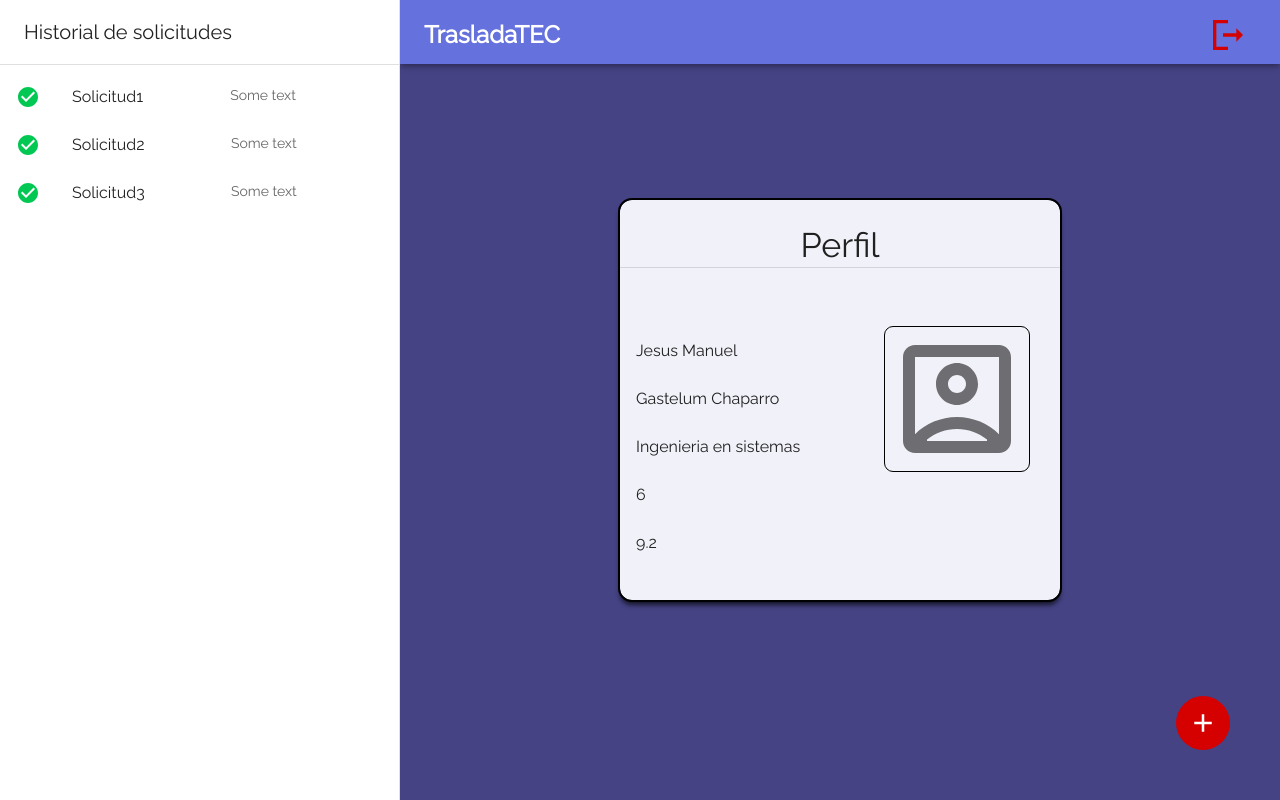
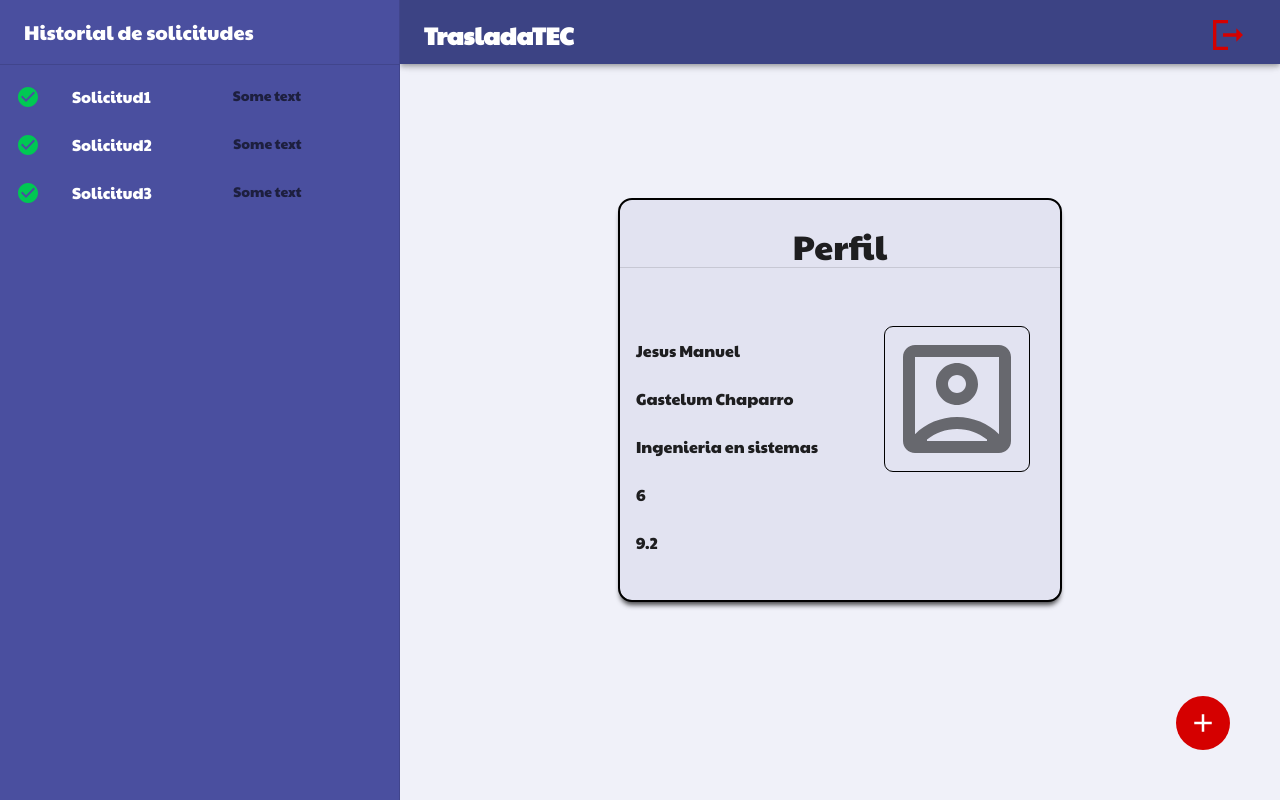
Before and after one commit to JesugG17/TrasladaTEC, a React (Vite) app in the folder frontend/: page /estudiante in a window 1280 px wide. Built offline with nearby package versions, Linux system fonts and the light colour scheme.

Commit message:
refactor: colores cambiados en toda la aplicacion

```diff
--- a/frontend/src/Auth/pages/LoginPage.jsx
+++ b/frontend/src/Auth/pages/LoginPage.jsx
@@ -34,7 +34,7 @@ export const LoginPage = () => {
       direction='column'
       justifyContent='center'
       alignItems='center'
-      sx={{minHeight: '100vh', backgroundColor: 'primary.main', padding: 4}}
+      sx={{minHeight: '100vh', backgroundColor: 'primary.light', padding: 4}}
     >
       <Grid
         item
--- a/frontend/src/theme/theme.js
+++ b/frontend/src/theme/theme.js
@@ -4,11 +4,14 @@ import { green, red, yellow } from '@mui/material/colors';
 export const theme = createTheme({
     palette: {
         primary: {
-            main: '#6571DD'
+            // main: '#6571DD'
+            main: '#3C4384',
+            light: '#4A4F9F'
         },
         secondary: {
-            main: '#F1F1F9'
-            // main: '#a0bbded9'
+            // main: '#F1F1F9'
+            main: '#E2E3F1',
+            light: '#F0F1F9'
         },
         error: {
             main: red.A700
@@ -22,7 +25,7 @@ export const theme = createTheme({
     },
     typography: {
         fontFamily: [
-            'Raleway'
+            'Paytone One'
         ].join(',')
     }
 })
--- a/frontend/src/trasladatec/components/Sidebar.jsx
+++ b/frontend/src/trasladatec/components/Sidebar.jsx
@@ -1,4 +1,4 @@
-import { CheckCircle, TurnedIn } from '@mui/icons-material'
+import { CheckCircle } from '@mui/icons-material'
 import { Box, Divider, Drawer, Grid, List, ListItem, ListItemButton, ListItemIcon, ListItemText, Toolbar, Typography } from '@mui/material'
 import React from 'react'
 
@@ -6,18 +6,26 @@ export const Sidebar = ({ drawerWidth }) => {
   return (
     <Box
         component='nav'
-        sx={{ width: { sm: drawerWidth }, flexShrink: { sm: 0 }}}
+        sx={{
+            width: { sm: drawerWidth },
+            flexShrink: { sm: 0 },
+        }}
     >
         <Drawer
             variant='permanent'
             open
+            PaperProps={{
+                sx: {
+                    backgroundColor: 'primary.light'
+                }
+            }}
             sx={{
                 display: {xs: 'block'},
                 '& .MuiDrawer-paper': {boxSizing: 'border-box', width: drawerWidth},
             }}
         >
             <Toolbar>
-                <Typography variant='h6'>Historial de solicitudes</Typography>
+                <Typography color='white' variant='h6'>Historial de solicitudes</Typography>
 
             </Toolbar>
             <Divider />
@@ -34,7 +42,11 @@ export const Sidebar = ({ drawerWidth }) => {
                                 }}>
                                     <CheckCircle />
                                 </ListItemIcon>
-                                <Grid container>
+                                <Grid container
+                                    sx={{
+                                        color: 'white'
+                                    }}
+                                >
                                     <ListItemText primary={text} />
                                     <ListItemText secondary={'Some text'} />
                                 </Grid>
--- a/frontend/src/trasladatec/layout/TrasladaTECLayout.jsx
+++ b/frontend/src/trasladatec/layout/TrasladaTECLayout.jsx
@@ -4,7 +4,7 @@ import { Sidebar } from '../components/Sidebar'
 
 export const TrasladaTECLayout = ({ children, containsSidebar = true }) => {
   return (
-    <Box bgcolor='#454384' sx={{ display: 'flex', height: '100vh'}}>
+    <Box bgcolor='secondary.light' sx={{ display: 'flex', height: '100vh'}}>
         <Navbar
           drawerWidth={400}
           containsSidebar={ containsSidebar }
--- a/frontend/src/trasladatec/pages/CoordinadorPage.jsx
+++ b/frontend/src/trasladatec/pages/CoordinadorPage.jsx
@@ -1,4 +1,4 @@
-import { Grid } from "@mui/material"
+import { Divider, Grid, List, Typography } from "@mui/material"
 import { TrasladaTECLayout } from "../layout/TrasladaTECLayout"
 
 export const CoordinadorPage = () => {
@@ -14,14 +14,27 @@ export const CoordinadorPage = () => {
         >
             <Grid container
                 className="box-shadow"
+                direction="row"
                 sx={{
                     backgroundColor: 'secondary.main',
                     width: '80%',
                     height: '70%',
-                    borderRadius: 4
+                    borderRadius: 4,
+                    padding: 2
                 }}
             >
+                <Grid item
+                    xs={12}
+                    sx={{
+                        width: '100%'
+                    }}
+                >
+                    <Typography align='center' variant="h4" gutterBottom>Traslados</Typography>
+                    <Divider />
+                </Grid>
+                <List>
 
+                </List>
             </Grid>
         </Grid>
     </TrasladaTECLayout>
--- a/frontend/src/trasladatec/pages/JefeDivisionPage.jsx
+++ b/frontend/src/trasladatec/pages/JefeDivisionPage.jsx
@@ -1,18 +1,10 @@
 import {
   Box,
   Divider,
-  FormControl,
   Grid,
-  Icon,
-  InputLabel,
-  MenuItem,
-  Select,
   Typography,
 } from "@mui/material";
 import { TrasladaTECLayout } from "../layout/TrasladaTECLayout";
-import { useForm } from "../../hooks/useForm";
-import { Filtros } from "../components/Filtros";
-import { CheckCircle, CheckCircleOutline } from "@mui/icons-material";
 import { DataGrid } from "@mui/x-data-grid";
 
 const columns = [
@@ -51,13 +43,6 @@ const traslados = [
 export const JefeDivisionPage = () => {
 
 
-  const { estatus, anio, handleChange } = useForm({
-    estatus: '',
-    anio: ''
-  })
-
-  console.log(traslados);;
-
   return (
     <TrasladaTECLayout containsSidebar={false}>
       <Grid container flex="row" alignItems="center" justifyContent="center">
@@ -75,11 +60,6 @@ export const JefeDivisionPage = () => {
             Solicitudes de traslado
           </Typography>
           <Divider />
-          <Filtros
-            estatus={ estatus }
-            anio={ anio }
-            handleChange={ handleChange }
-          />
 
           <Box sx={{
             height: 400,
@@ -94,41 +74,6 @@ export const JefeDivisionPage = () => {
             />
           </Box>
 
-
-
-
-          {/* <Grid container
-            direction='column'
-
-
-          >
-            <Grid container
-              direction='row'
-              alignItems='center'
-              justifyContent='space-between'
-              sx={{
-                width: '100%',
-                height: 100,
-                outline: '1px solid black',
-                gap: 2,
-                backgroundColor: 'primary.main',
-                borderRadius: 2,
-                mt: 2
-              }}
-            >
-              <Grid item>
-                <Icon>
-                  <CheckCircleOutline color="success" />
-                </Icon>
-                <Typography color='white'>Folio: {1234} </Typography>
-              </Grid>
-              <Grid item>
-                <Typography></Typography>
-              </Grid>
-            </Grid>
-          </Grid> */}
-
-
         </Grid>
       </Grid>
     </TrasladaTECLayout>
```
